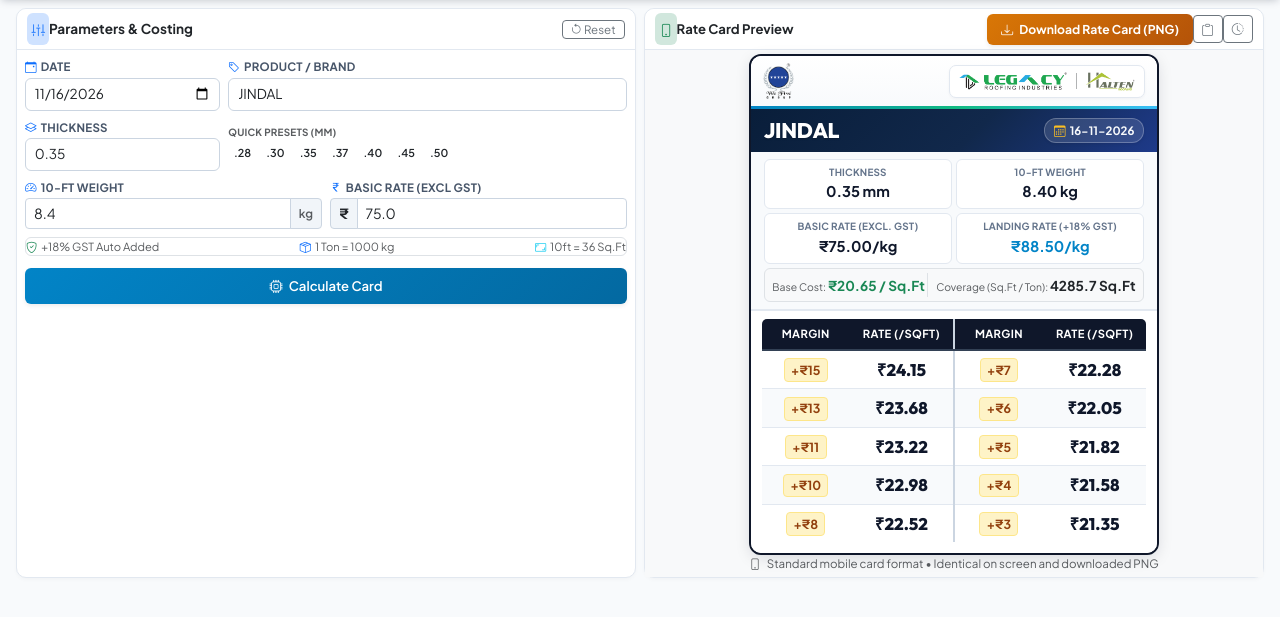
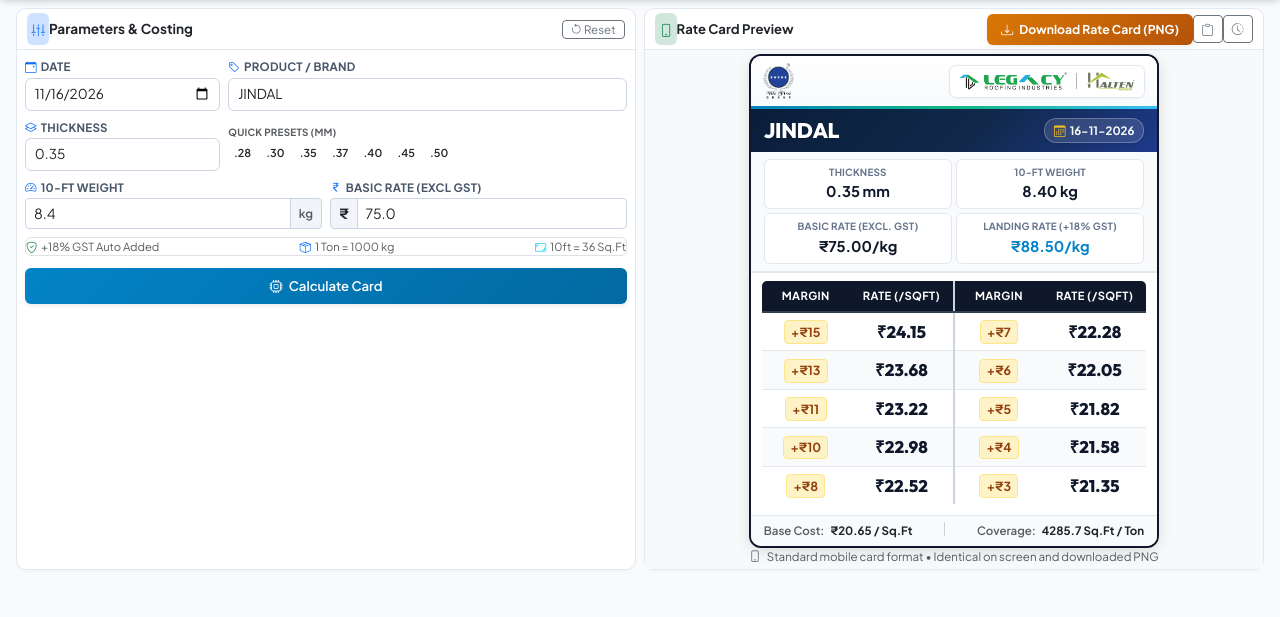
Before and after one commit to Suhailirfani/legacy, a Django app: page / in a window 1280 px wide. Shown: the part 36-653 px from the top of the page. Run offline with Django 5.2, Linux system fonts and the light colour scheme; data that the repository does not hold is empty; some libraries are stand-ins or nearby versions.

Commit message:
Move base cost and coverage to bottom as a simple single line with no boxes

```diff
--- a/calculator/static/calculator/sw.js
+++ b/calculator/static/calculator/sw.js
@@ -1,6 +1,6 @@
 // Roofing Calculator Service Worker
-// Version 11: Seamless blended header design and responsive styling
-const CACHE_NAME = 'roofing-calc-v11';
+// Version 12: Footer single line for Base Cost and Coverage
+const CACHE_NAME = 'roofing-calc-v12';
 const STATIC_ASSETS = [
   '/manifest.json',
   '/static/calculator/manifest.json',
--- a/calculator/templates/calculator/base.html
+++ b/calculator/templates/calculator/base.html
@@ -393,11 +393,16 @@
         }
 
         .rc-footer-strip {
-            background: #f1f5f9;
-            padding: 0.4rem 0.8rem;
+            background: #f8fafc;
+            padding: 0.38rem 0.8rem;
             border-top: 1.5px solid #e2e8f0;
-            font-size: 0.68rem;
-            color: #64748b;
+            font-size: 0.72rem;
+            color: #475569;
+        }
+
+        .rc-footer-strip strong {
+            color: #0f172a;
+            font-weight: 700;
         }
 
         /* RESPONSIVE MOBILE VIEWPORT & MODERN UI (< 768px) */
@@ -602,8 +607,8 @@
             }
 
             .rc-footer-strip {
-                padding: 0.32rem 0.55rem !important;
-                font-size: 0.62rem !important;
+                padding: 0.32rem 0.65rem !important;
+                font-size: 0.68rem !important;
             }
 
             .table-custom thead th {
@@ -689,8 +694,8 @@
             font-size: 1.05rem !important;
         }
         .rate-card-canonical .rc-footer-strip {
-            font-size: 0.68rem !important;
-            padding: 0.4rem 0.8rem !important;
+            font-size: 0.72rem !important;
+            padding: 0.38rem 0.8rem !important;
         }
 
         /* History Table with Full 10 Margin Tiers */
--- a/calculator/templates/calculator/dashboard.html
+++ b/calculator/templates/calculator/dashboard.html
@@ -176,7 +176,7 @@
                         </div>
                     </div>
 
-                    <!-- Technical Specifications: 4 Individual Boxes (2x2) + Summary Strip -->
+                    <!-- Technical Specifications: 4 Individual Boxes (2x2) -->
                     <div class="rc-meta-strip">
                         <div class="row g-1 text-center">
                             <!-- Box 1: Thickness -->
@@ -207,19 +207,6 @@
                                     <span class="rc-meta-value highlight">₹<span id="card-landing-display">{{ preview.rate_incl_gst }}</span>/kg</span>
                                 </div>
                             </div>
-                            <!-- Summary Bar: Base Cost & Coverage (Sq.Ft / Ton) -->
-                            <div class="col-12 mt-1">
-                                <div class="rc-meta-box py-1 bg-light border d-flex justify-content-around align-items-center">
-                                    <div>
-                                        <span class="text-muted small" style="font-size: 0.65rem;">Base Cost: </span>
-                                        <strong class="text-success" style="font-size: 0.85rem;">₹<span id="card-basecost-display">{{ preview.cost_per_sqft }}</span> / Sq.Ft</strong>
-                                    </div>
-                                    <div class="border-start ps-2">
-                                        <span class="text-muted small" style="font-size: 0.65rem;">Coverage (Sq.Ft / Ton): </span>
-                                        <strong class="text-dark" style="font-size: 0.85rem;"><span id="card-sqft-display">{{ preview.sqft_per_ton }}</span> Sq.Ft</strong>
-                                    </div>
-                                </div>
-                            </div>
                         </div>
                     </div>
 
@@ -247,6 +234,19 @@
                                 {% endfor %}
                             </tbody>
                         </table>
+                    </div>
+
+                    <!-- Bottom Info Line: Base Cost & Coverage (Simple Line, No Boxes) -->
+                    <div class="rc-footer-strip d-flex justify-content-between align-items-center">
+                        <div>
+                            <span class="text-muted fw-semibold">Base Cost:</span>
+                            <strong class="text-dark ms-1">₹<span id="card-basecost-display">{{ preview.cost_per_sqft }}</span> / Sq.Ft</strong>
+                        </div>
+                        <div class="vr my-0.5" style="height: 14px; opacity: 0.25;"></div>
+                        <div>
+                            <span class="text-muted fw-semibold">Coverage:</span>
+                            <strong class="text-dark ms-1"><span id="card-sqft-display">{{ preview.sqft_per_ton }}</span> Sq.Ft / Ton</strong>
+                        </div>
                     </div>
 
                 </div>
```
